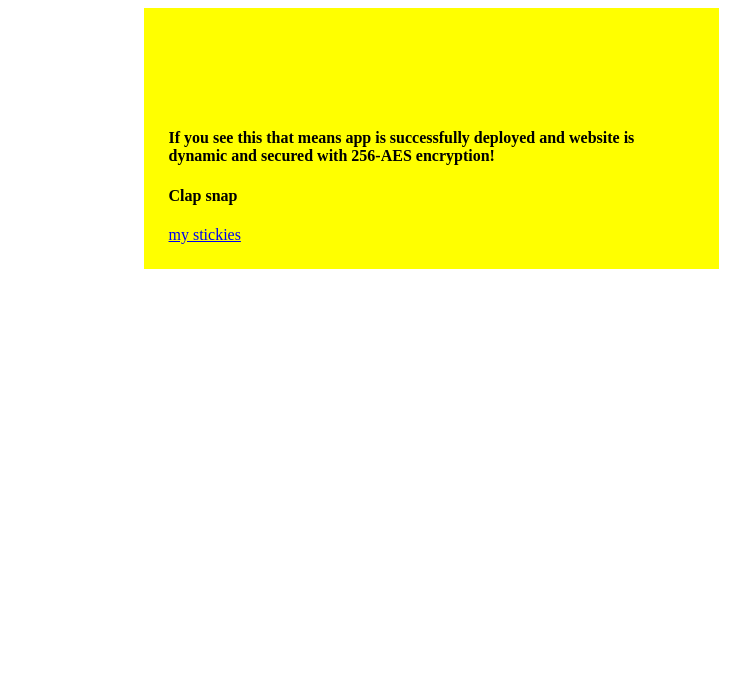
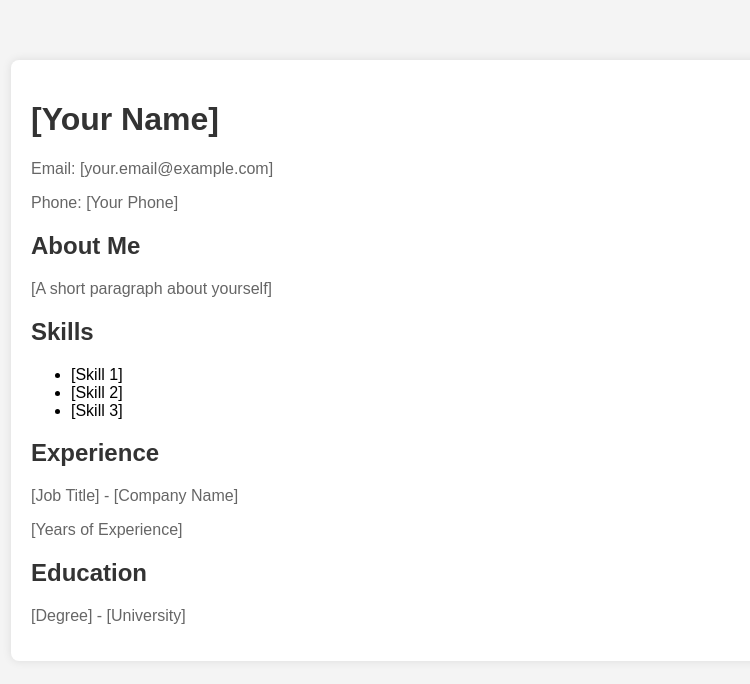
Before and after one commit to inigmati/cv_builder, a website: page public/index.html in a window 1280 px wide. Shown: the whole page, without its empty margins (209-959 px from the left). Drawn offline with Linux system fonts and the light colour scheme.

Commit message:
build the resume

```diff
--- a/public/index.html
+++ b/public/index.html
@@ -1,15 +1,38 @@
 <!DOCTYPE html>
-<html>
-    <head>
-        <link rel="stylesheet" href="style.css" />
-        <title>Welcome !</title>
-    </head>
+<html lang="en">
+<head>
+    <meta charset="UTF-8">
+    <meta name="viewport" content="width=device-width, initial-scale=1.0">
+    <title>My Resume</title>
+    <style>
+        body { font-family: Arial, sans-serif; margin: 40px; padding: 20px; background-color: #f4f4f4; }
+        .container { max-width: 800px; margin: auto; background: white; padding: 20px; border-radius: 8px; box-shadow: 0px 0px 10px rgba(0, 0, 0, 0.1); }
+        h1, h2 { color: #333; }
+        p { color: #666; }
+    </style>
+</head>
+<body>
+    <div class="container">
+        <h1>[Your Name]</h1>
+        <p>Email: [your.email@example.com]</p>
+        <p>Phone: [Your Phone]</p>
 
-    <body class = "bgc">
-        <div class="yello">
-            <h4>If you see this that means app is successfully deployed and website is dynamic and secured with 256-AES encryption!</h4>
-            <h4>Clap snap</h4>
-            <a href="https://www.inigmati.me/stickies">my stickies</a>
-	</div>
-    </body>
+        <h2>About Me</h2>
+        <p>[A short paragraph about yourself]</p>
+
+        <h2>Skills</h2>
+        <ul>
+            <li>[Skill 1]</li>
+            <li>[Skill 2]</li>
+            <li>[Skill 3]</li>
+        </ul>
+
+        <h2>Experience</h2>
+        <p>[Job Title] - [Company Name]</p>
+        <p>[Years of Experience]</p>
+
+        <h2>Education</h2>
+        <p>[Degree] - [University]</p>
+    </div>
+</body>
 </html>
```
Also changed, not shown: public/style.css (indentation only).
